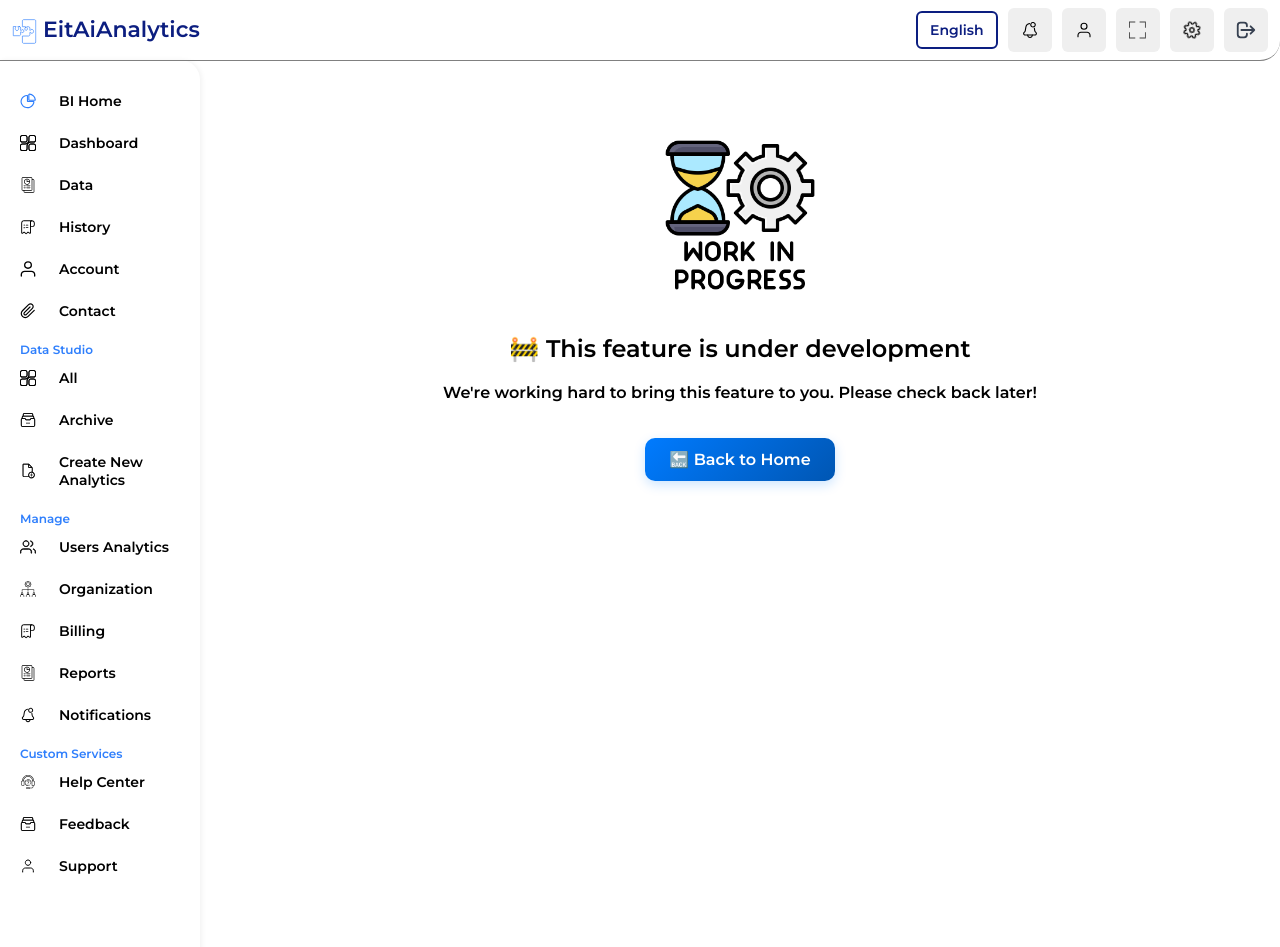
After one commit to dineshkarthick5025/my_dashboard_ai, a FastAPI app: template templates/dashboard/wip.html in a window 1280 px wide. The commit adds this page. Run offline with FastAPI, Linux system fonts and the light colour scheme; the template is opened without the code that fills it, so the values that code supplies are empty; parts of the project's set-up code (start-up, migrations or seed data) failed here and were passed over.

Commit message:
ui changes

```diff
--- a/main.py
+++ b/main.py
@@ -20,6 +20,7 @@ from app.api import save
 from app.api import delete
 from app.api import thumbnail
 from app.api import askai
+from app.api import wip
 from starlette.middleware.base import BaseHTTPMiddleware
 from fastapi.responses import RedirectResponse
 from fastapi import Request
@@ -69,5 +70,6 @@ app.include_router(save.router)
 app.include_router(delete.router)
 app.include_router(thumbnail.router)
 app.include_router(askai.router)
+app.include_router(wip.router)
 
 Base.metadata.create_all(bind=engine)
--- a/static/css/dashboard.css
+++ b/static/css/dashboard.css
@@ -64,6 +64,30 @@ body {
 .sidebar {
   border-top-right-radius: 20px;
   box-shadow: 2px 0 5px rgba(0, 0, 0, 0.05);
+  overflow-y: hidden;
+  transition: all 0.3s ease;
+  height: 100vh;
+}
+
+.sidebar:hover {
+  overflow-y: auto;
+}
+
+.sidebar::-webkit-scrollbar {
+  width: 6px;
+}
+
+.sidebar::-webkit-scrollbar-track {
+  background: transparent;
+}
+
+.sidebar::-webkit-scrollbar-thumb {
+  background-color: #ccc;
+  border-radius: 4px;
+}
+
+.sidebar:hover::-webkit-scrollbar-thumb {
+  background-color: #999;
 }
 
 .sidebar ul {
--- /dev/null
+++ b/static/css/wip.css
@@ -0,0 +1,20 @@
+.back-home-btn {
+  display: inline-block;
+  margin-top: 20px;
+  padding: 12px 24px;
+  font-size: 16px;
+  font-weight: 500;
+  color: white;
+  background: linear-gradient(135deg, #007bff, #0056b3);
+  border: none;
+  border-radius: 10px;
+  text-decoration: none;
+  transition: background 0.3s ease, transform 0.2s ease;
+  box-shadow: 0 4px 12px rgba(0, 123, 255, 0.2);
+}
+
+.back-home-btn:hover {
+  background: linear-gradient(135deg, #0056b3, #004494);
+  transform: translateY(-2px);
+  box-shadow: 0 6px 16px rgba(0, 91, 204, 0.3);
+}
--- a/templates/dashboard.html
+++ b/templates/dashboard.html
@@ -10,9 +10,8 @@
 </head>
 <body>
     <!-- Sidebar -->
-    <div class="sidebar" style="height: 100vh;
-  ">
-        <ul style="height: 90%; overflow-y: auto; margin: 0; padding-bottom: 20px;">
+    <div class="sidebar" style="height: 100vh;">
+        <ul>
             <li><a href="/dashboard/bihome" class="{% if active_page == 'bihome' %}active{% endif %}">
                     <img src="/static/images/home.svg" alt="Home"
                         style="width: 16px; height: 16px; vertical-align: middle; margin-right: 8px;">
@@ -123,7 +122,7 @@
                 <img src="/static/images/square.svg" alt="Home"
                     style="width: 18px; height: 18px; vertical-align: middle; ">
             </button>
-            <button class="profile-btn" title="Settings">
+            <button class="profile-btn" title="Settings" onclick="window.location='/dashboard/settings'">
                 <img src="/static/images/settings.svg" alt="Home" class="rotate"
                     style="width: 18px; height: 18px; vertical-align: middle; ">
             </button>
--- a/templates/dashboard/bidashboard_tab.html
+++ b/templates/dashboard/bidashboard_tab.html
@@ -1,4 +1,6 @@
 {% extends "dashboard.html" %}
+
+{% block title %}Dashboards{% endblock %}
 
 {% block head %}
 <link rel="stylesheet" href="/static/css/bi_dashboard_tab.css">
--- a/templates/dashboard/history_tab.html
+++ b/templates/dashboard/history_tab.html
@@ -1,4 +1,6 @@
 {% extends "dashboard.html" %}
+
+{% block title %}History{% endblock %}
 
 {% block head %}
 <link rel="stylesheet" href="/static/css/query_history.css" />
--- a/templates/dashboard/settings_tab.html
+++ b/templates/dashboard/settings_tab.html
@@ -1,5 +1,7 @@
 <!-- Frontend Template (settings_tab.html) -->
 {% extends "dashboard.html" %}
+
+{% block title %}Settings{% endblock %}
 
 {% block head %}
 <link rel="stylesheet" href="/static/css/settings.css">
--- /dev/null
+++ b/templates/dashboard/wip.html
@@ -0,0 +1,18 @@
+{% extends "dashboard.html" %}
+
+{% block title %}Work in Progress{% endblock %}
+
+{% block head %}
+<link rel="stylesheet" href="/static/css/wip.css">
+{% endblock %}
+
+{% block content %}
+<div style="text-align: center; padding: 60px;">
+    <img src="/static/images/wip.png" alt="Work In Progress" style="width: 150px; margin-bottom: 20px;">
+    <h2 data-i18n="🚧 This feature is under development">🚧 This feature is under development</h2>
+    <p data-i18n="We're working hard to bring this feature to you. Please check back later!">
+        We're working hard to bring this feature to you. Please check back later!
+    </p>
+    <a href="/dashboard/bihome" class="back-home-btn" data-i18n="🔙 Back to Home">🔙 Back to Home</a>
+</div>
+{% endblock %}
```
Also changed, not shown: other parts of templates/dashboard.html (+13 -13 lines), app/api/wip.py (added, +10 -0 lines), static/css/bidashboard_tab.css (+7 -7 lines), static/js/modal.js (+19 -0 lines), static/images/wip.png (added).
